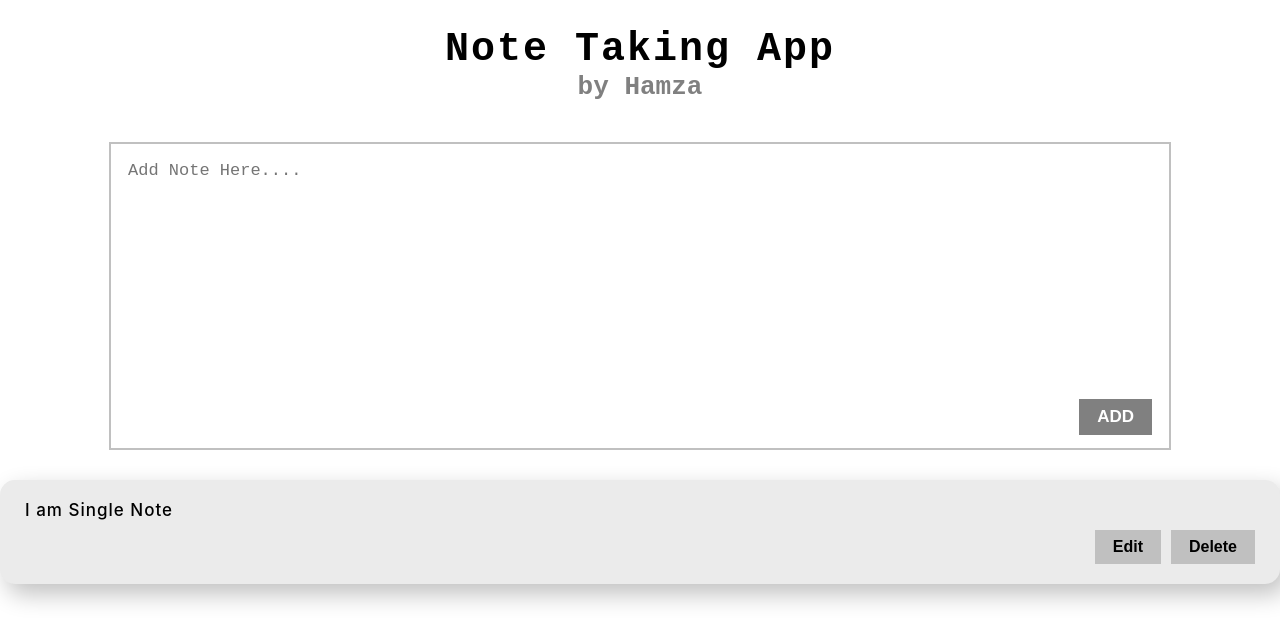
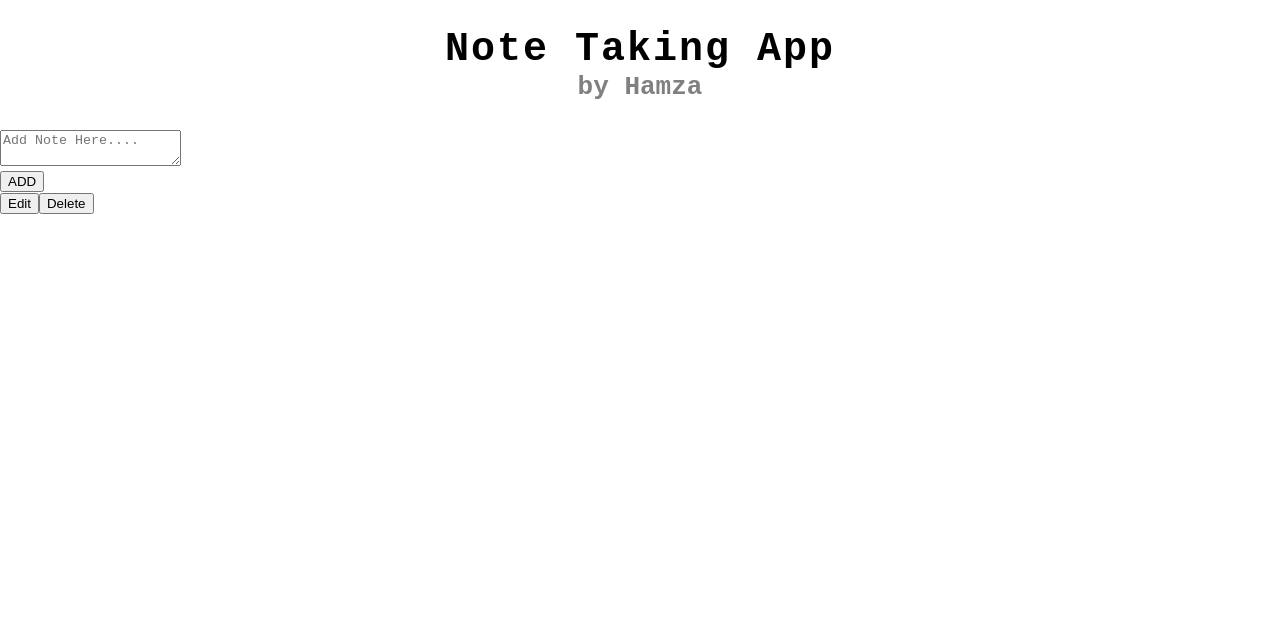
Before and after one commit to hamza-aamir-1/Note-Taking-App-ReactJS, a React (Create React App) app: page / in a window 1280 px wide. Shown: the top 642 px of the page. Built offline with nearby package versions, Linux system fonts and the light colour scheme.

Commit message:
Bugs Removed

```diff
--- a/src/App.js
+++ b/src/App.js
@@ -1,18 +1,56 @@
 import './App.css';
-import AddNote from './components/AddNote/AddNote';
-import NoteBox from './components/NoteBox/NoteBox';
-import SingleNote from './components/SingleNote/SingleNote';
-
+import {useState} from 'react'
+// import AddNote from './components/AddNote/AddNote';
+// import NoteBox from './components/NoteBox/NoteBox';
+// import SingleNote from './components/SingleNote/SingleNote';
 
 function App() {
+
+  const submitNote = (event) => {
+    event.preventDefault();
+    setNotesArr([...notesArr, {
+      id: Math.random(),
+      text: note
+    }]);
+  }
+
+  const [note, setNote] = useState('');
+  const [notesArr, setNotesArr] = useState([]);
+
   return (
     <div>
       <h1 className='heading'>
         <span className='heading-one'>Note Taking App</span> <br /> <span className='heading-two'>by Hamza</span>
       </h1>
-      <AddNote />
+
+      <div>
+          <form onSubmit={submitNote}>
+              <textarea onChange={(event) => setNote(event.target.value)} value={note} placeholder='Add Note Here....'></textarea>
+              <div>
+                  <button type='submit'>ADD</button>
+              </div>
+          </form>
+      </div>
+
+      <div>
+        <div>
+          {
+            notesArr.map((item) => {
+              return <h1>{item.text}</h1>
+            })
+          }
+        </div>
+        <div>
+            <form>
+                <button type='submit'>Edit</button>
+                <button type='submit'>Delete</button>
+            </form>
+        </div>
+      </div>
+
+      {/* <AddNote />
       <NoteBox text='I am Note Box'/>
-      <SingleNote text='I am Single Note'/>
+      <SingleNote text='I am Single Note'/> */}
     </div>
   );
 }
--- a/src/components/AddNote/AddNote.jsx
+++ b/src/components/AddNote/AddNote.jsx
@@ -1,38 +1,34 @@
-import React, { useState } from 'react'
-import './AddNote.css'
+// import React, { useState } from 'react'
+// import './AddNote.css'
 
-let notesArr = [];
+// let notesArr = [];
 
-const AddNote = () => {
+// const AddNote = () => {
 
-    const input = (event) => {
-        setSingleNote(event.target.value);
-    }
+//     const addNoteBtn = (event) => {
+//         event.preventDefault();
+//         const notesObj = {
+//             id: Math.random(),
+//             text: singleNote
+//         };
+//         notesArr = [...notesArr, notesObj];
+//         console.log(notesArr);
+//     }
 
-    const addNoteBtn = (event) => {
-        event.preventDefault();
-        const notesObj = {
-            id: Math.random(),
-            text: singleNote
-        };
-        notesArr = [...notesArr, notesObj];
-        console.log(notesArr);
-    }
+//     let [singleNote, setSingleNote] = useState('');
 
-    let [singleNote, setSingleNote] = useState('');
+//   return (
+//     <div>
+//         <div>
+//             <form action="" className='box' onSubmit={addNoteBtn}>
+//                 <textarea name="" rows="10" value={singleNote} onChange={(event) => setSingleNote(event.target.value)} className='input' placeholder='Add Note Here....'></textarea>
+//                 <div className='btn-box'>
+//                     <button type='submit'>ADD</button>
+//                 </div>
+//             </form>
+//         </div>
+//     </div>
+//   )
+// }
 
-  return (
-    <div>
-        <div>
-            <form action="" className='box' onSubmit={addNoteBtn}>
-                <textarea name="" rows="10" value={singleNote} onChange={input} className='input' placeholder='Add Note Here....'></textarea>
-                <div className='btn-box'>
-                    <button type='submit'>ADD</button>
-                </div>
-            </form>
-        </div>
-    </div>
-  )
-}
-
-export default AddNote
+// export default AddNote
--- a/src/components/NoteBox/NoteBox.jsx
+++ b/src/components/NoteBox/NoteBox.jsx
@@ -1,12 +1,12 @@
-import React, { useState } from 'react'
-import './NoteBox.css'
+// import React, { useState } from 'react'
+// import './NoteBox.css'
 
-const NoteBox = (props) => {
-  return (
-    <div>
-      {console.log(props.text)}
-    </div>
-  )
-}
+// const NoteBox = (props) => {
+//   return (
+//     <div>
+//       {console.log(props.text)}
+//     </div>
+//   )
+// }
 
-export default NoteBox
+// export default NoteBox
--- a/src/components/SingleNote/SingleNote.jsx
+++ b/src/components/SingleNote/SingleNote.jsx
@@ -1,20 +1,20 @@
-import React, {useState} from 'react'
-import './SingleNote.css'
+// import React, {useState} from 'react'
+// import './SingleNote.css'
 
-const SingleNote = (props) => {
-  return (
-    <div className='single-note-box'>
-        <div className='single-note-text'>
-            {props.text}
-        </div>
-        <div>
-            <form action="" className='single-note-btn-box'>
-                <button type='submit' className='single-note-btn'>Edit</button>
-                <button type='submit' className='single-note-btn'>Delete</button>
-            </form>
-        </div>
-    </div>
-  )
-}
+// const SingleNote = (props) => {
+//   return (
+    // <div className='single-note-box'>
+    //     <div className='single-note-text'>
+    //         {props.text}
+    //     </div>
+    //     <div>
+    //         <form action="" className='single-note-btn-box'>
+    //             <button type='submit' className='single-note-btn'>Edit</button>
+    //             <button type='submit' className='single-note-btn'>Delete</button>
+    //         </form>
+    //     </div>
+    // </div>
+//   )
+// }
 
-export default SingleNote
+// export default SingleNote
```
